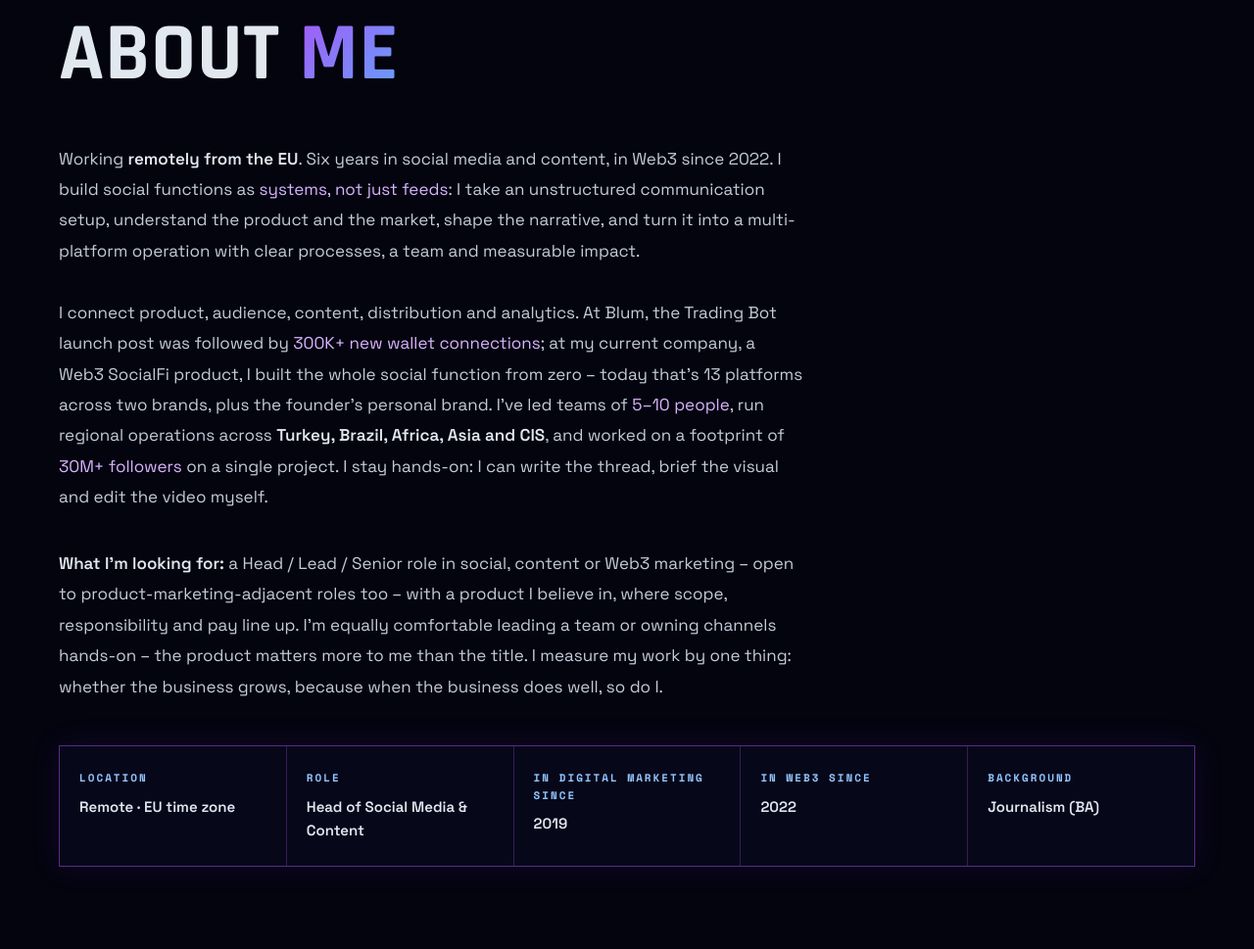
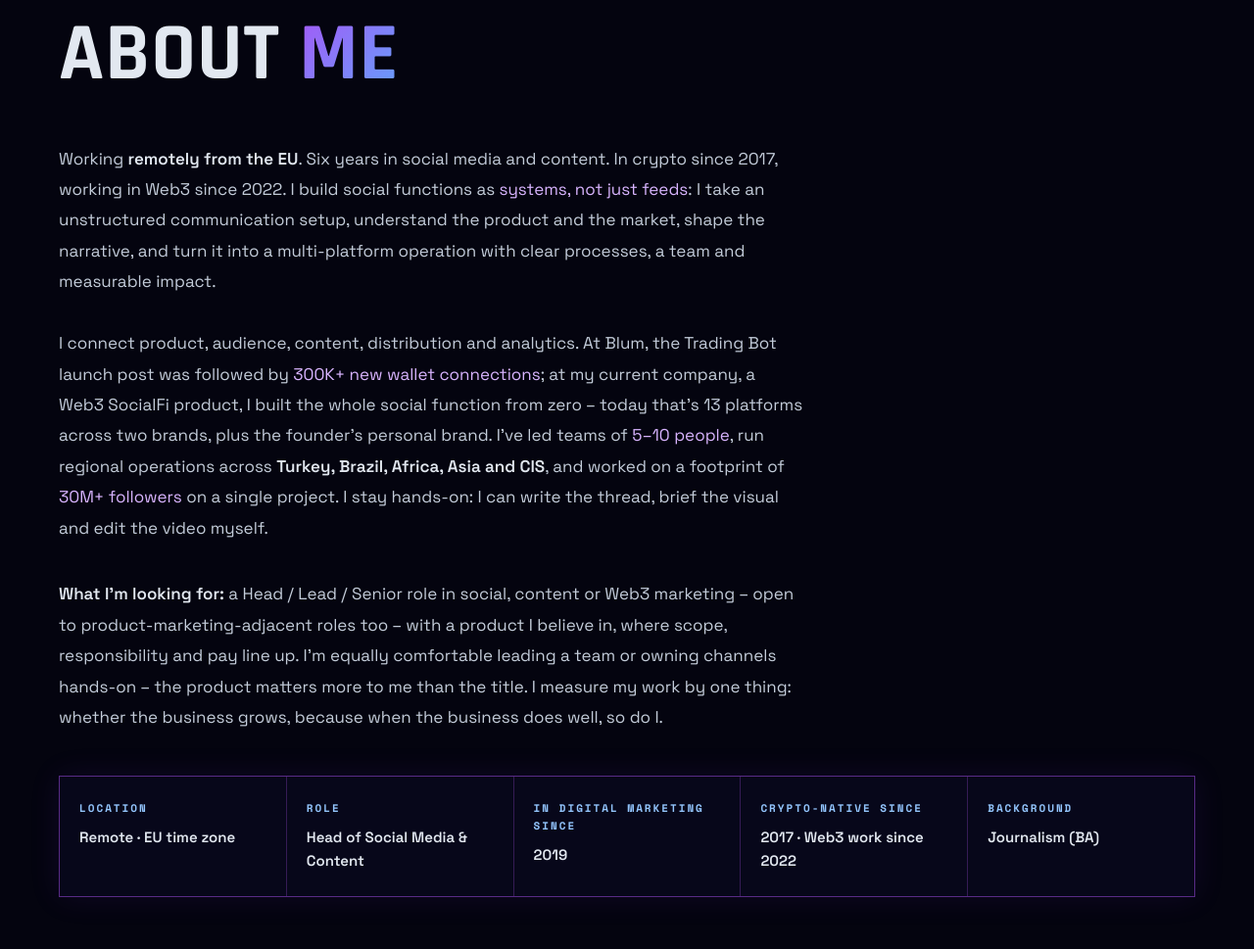
Before and after one commit to NikkyRed/kiragen, a plain HTML site: page index.html in a window 1280 px wide. Shown: the part 883-1852 px from the top of the page at 98% size. Drawn offline with nearby package versions, Linux system fonts and the light colour scheme.

Commit message:
Site/CV: crypto since 2017, Web3 work since 2022
Co-Authored-By: Claude Opus 5.5 <noreply@anthropic.com>
Claude-Session: https://claude.ai/code/session_01E2q7Fd2C9pLGmAdzugCcj7

```diff
--- a/index.html
+++ b/index.html
@@ -974,7 +974,7 @@ footer{font-size:11.5px}
 <div class="section" id="about">
   <div class="s-title rv"><span class="w">ABOUT </span><span class="g">ME</span></div>
   <p class="about-bio rv d1">
-    Working <strong>remotely from the EU</strong>. Six years in social media and content, in Web3 since 2022. I build social functions as <em>systems, not just feeds</em>: I take an unstructured communication setup, understand the product and the market, shape the narrative, and turn it into a multi-platform operation with clear processes, a team and measurable impact.<br><br>
+    Working <strong>remotely from the EU</strong>. Six years in social media and content. In crypto since 2017, working in Web3 since 2022. I build social functions as <em>systems, not just feeds</em>: I take an unstructured communication setup, understand the product and the market, shape the narrative, and turn it into a multi-platform operation with clear processes, a team and measurable impact.<br><br>
     I connect product, audience, content, distribution and analytics. At Blum, the Trading Bot launch post was followed by <em>300K+ new wallet connections</em>; at my current company, a Web3 SocialFi product, I built the whole social function from zero – today that's 13 platforms across two brands, plus the founder's personal brand. I've led teams of <em>5–10 people</em>, run regional operations across <strong>Turkey, Brazil, Africa, Asia and CIS</strong>, and worked on a footprint of <em>30M+ followers</em> on a single project. I stay hands-on: I can write the thread, brief the visual and edit the video myself.
   </p>
   <p class="about-bio rv d1" style="margin-top:-8px">
@@ -994,8 +994,8 @@ footer{font-size:11.5px}
       <div class="about-val">2019</div>
     </div>
     <div class="about-cell">
-      <div class="about-lbl">In Web3 since</div>
-      <div class="about-val">2022</div>
+      <div class="about-lbl">Crypto-native since</div>
+      <div class="about-val">2017 · Web3 work since 2022</div>
     </div>
     <div class="about-cell">
       <div class="about-lbl">Background</div>
@@ -1038,7 +1038,7 @@ footer{font-size:11.5px}
     <div class="why-card gcard rv d2">
       <div class="why-n">06</div>
       <h3>Crypto-native with product thinking</h3>
-      <p>In Web3 since 2022, with gaming and crypto-fintech before that. Positioning, messaging and launch comms are part of my job – and at Blum I authored <em>product and retention concepts</em> beyond social.</p>
+      <p>In crypto since 2017 and working in Web3 since 2022, with gaming before that. Positioning, messaging and launch comms are part of my job – and at Blum I authored <em>product and retention concepts</em> beyond social.</p>
     </div>
   </div>
 </div>
@@ -1615,7 +1615,7 @@ contactOb.observe(contactEl);
     <div class="hr-k">Looking for</div>
     <p><b>Head / Lead / Senior</b> roles in social media and content at Web3, fintech, SaaS, AI and consumer tech companies – leading a team or owning the channels hands-on. <b>Fully remote</b>, EU time zone, B2B / contractor.</p>
     <div class="hr-k">In short</div>
-    <p>6 years in social media and content, in Web3 since 2022. I build a social function from zero and run it: strategy, tone of voice, content, analytics, hiring. Led teams of 5–10 with regional managers in five markets; today I run 13 platforms for two brands plus the founder's personal brand.</p>
+    <p>6 years in social media and content; in crypto since 2017, working in Web3 since 2022. I build a social function from zero and run it: strategy, tone of voice, content, analytics, hiring. Led teams of 5–10 with regional managers in five markets; today I run 13 platforms for two brands plus the founder's personal brand.</p>
     <div class="hr-k">Key results</div>
     <div class="hr-facts">
       <div class="hr-fact"><div class="n">300K+</div><div class="t">new wallet connections followed the Blum Trading Bot launch post (1.5M views)</div></div>
```
Also changed, not shown: 1 other file.
